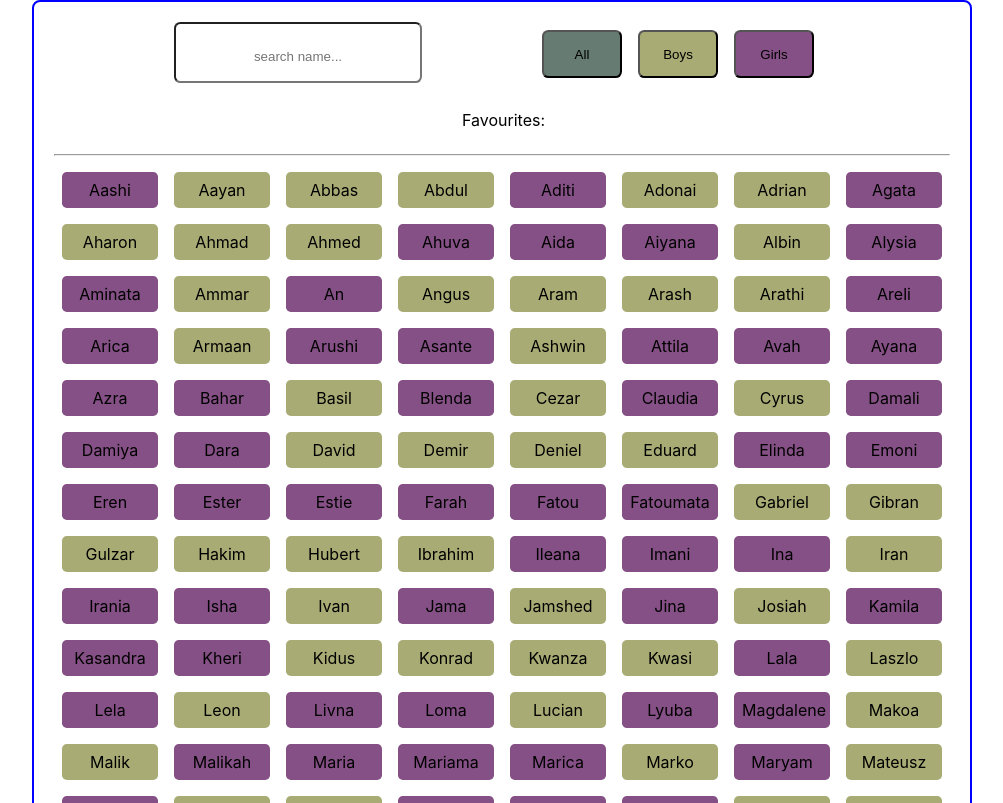
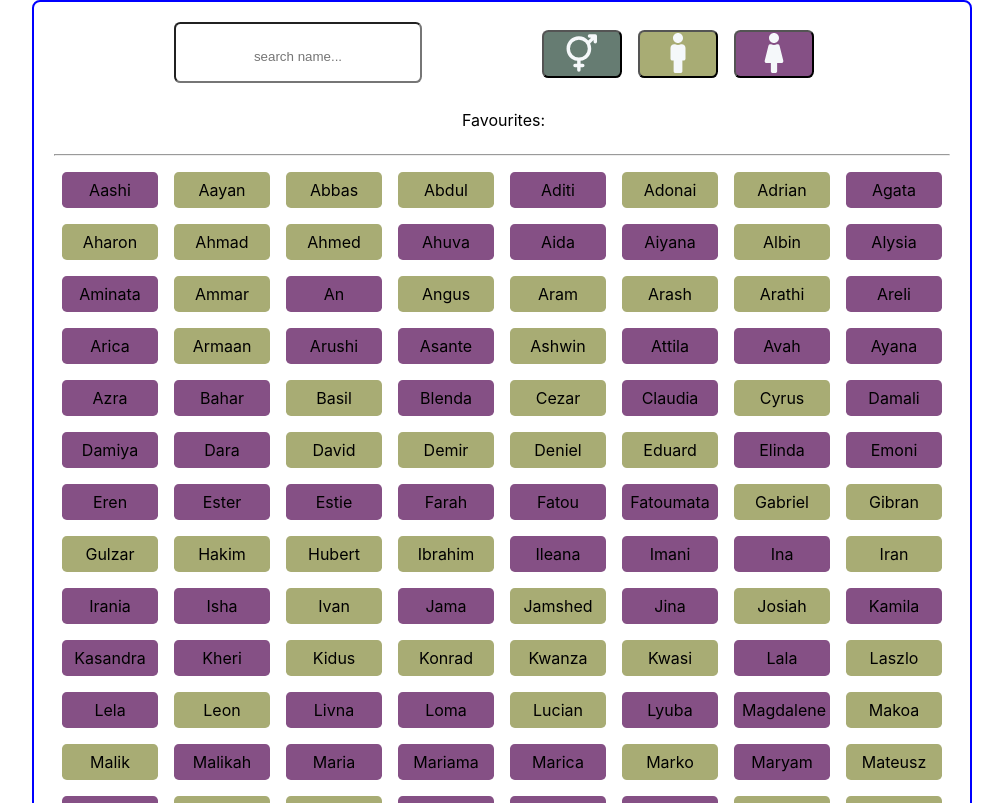
Before and after one commit to aaokunade/baby-names-react, a React (Create React App) app: page / in a window 1280 px wide. Shown: the top 803 px of the page, without its empty margins (138-1141 px from the left). Built offline with nearby package versions, Linux system fonts and the light colour scheme.

Commit message:
icons imported and added to the searchBar Component

```diff
--- a/src/Components/SearchBar.js
+++ b/src/Components/SearchBar.js
@@ -1,11 +1,14 @@
+import { FaMale, FaFemale} from "react-icons/fa";
+import { IoMaleFemale } from "react-icons/io5"
+
 const SearchBar = (props) => {
     return (
     <div className = "searchBar">
     <input onChange ={props.handleInput} className = "input" type = "text" placeholder = "search name..."></input>
     <div className = "gender">
-    <button onClick = {props.handleAll} className = "neutral">All</button>
-    <button onClick = {props.handleBoys} className = "babyBoys">Boys</button>
-    <button onClick = {props.handleGirls} className = "babyGirls">Girls</button>
+    <button onClick = {props.handleAll} className = "neutral"><IoMaleFemale className = "classIcon"/></button>
+    <button onClick = {props.handleBoys} className = "babyBoys"><FaMale className = "classIcon"/></button>
+    <button onClick = {props.handleGirls} className = "babyGirls"><FaFemale className = "classIcon"/></button>
     </div>
   </div>
     )
```
